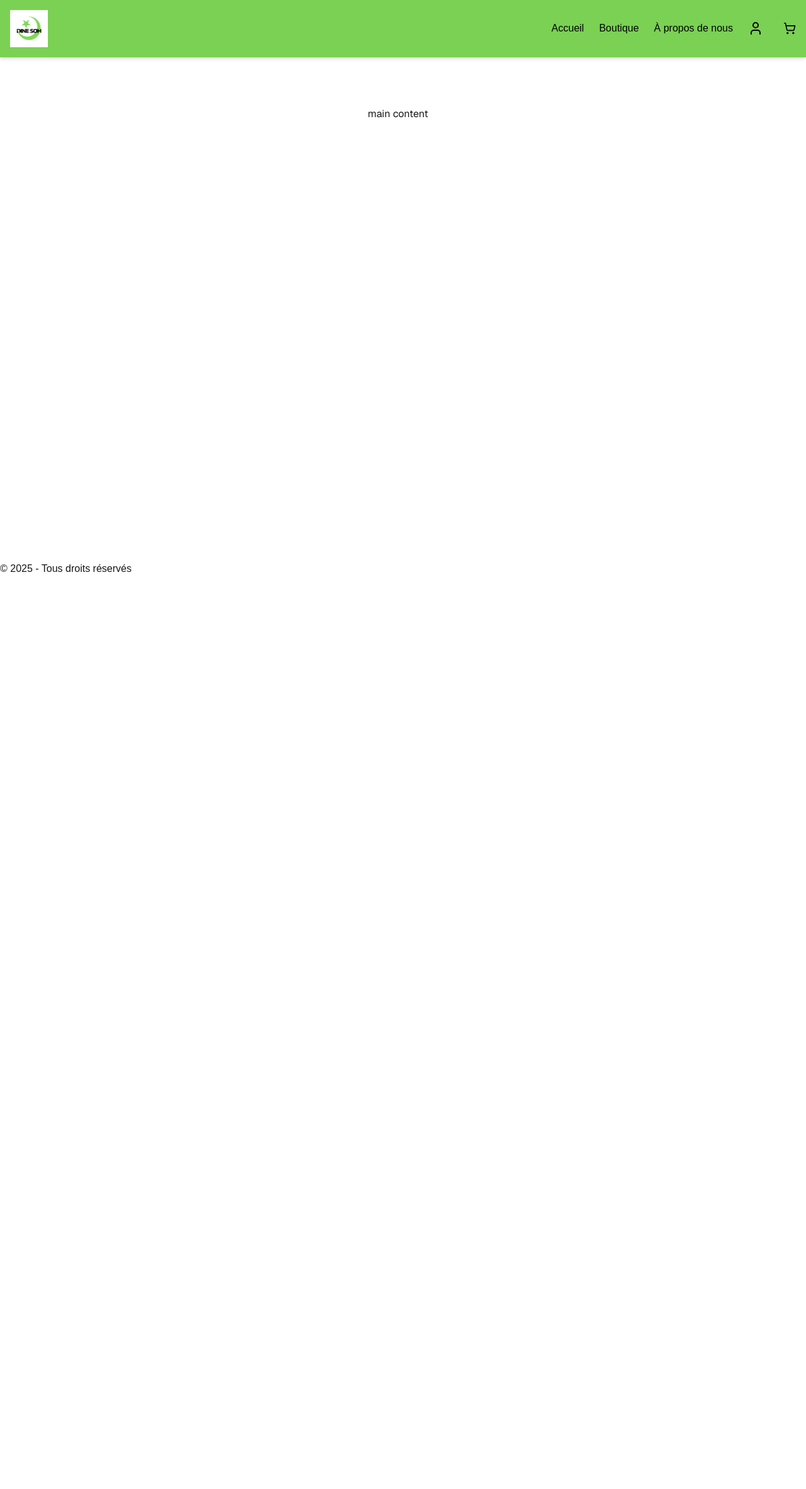
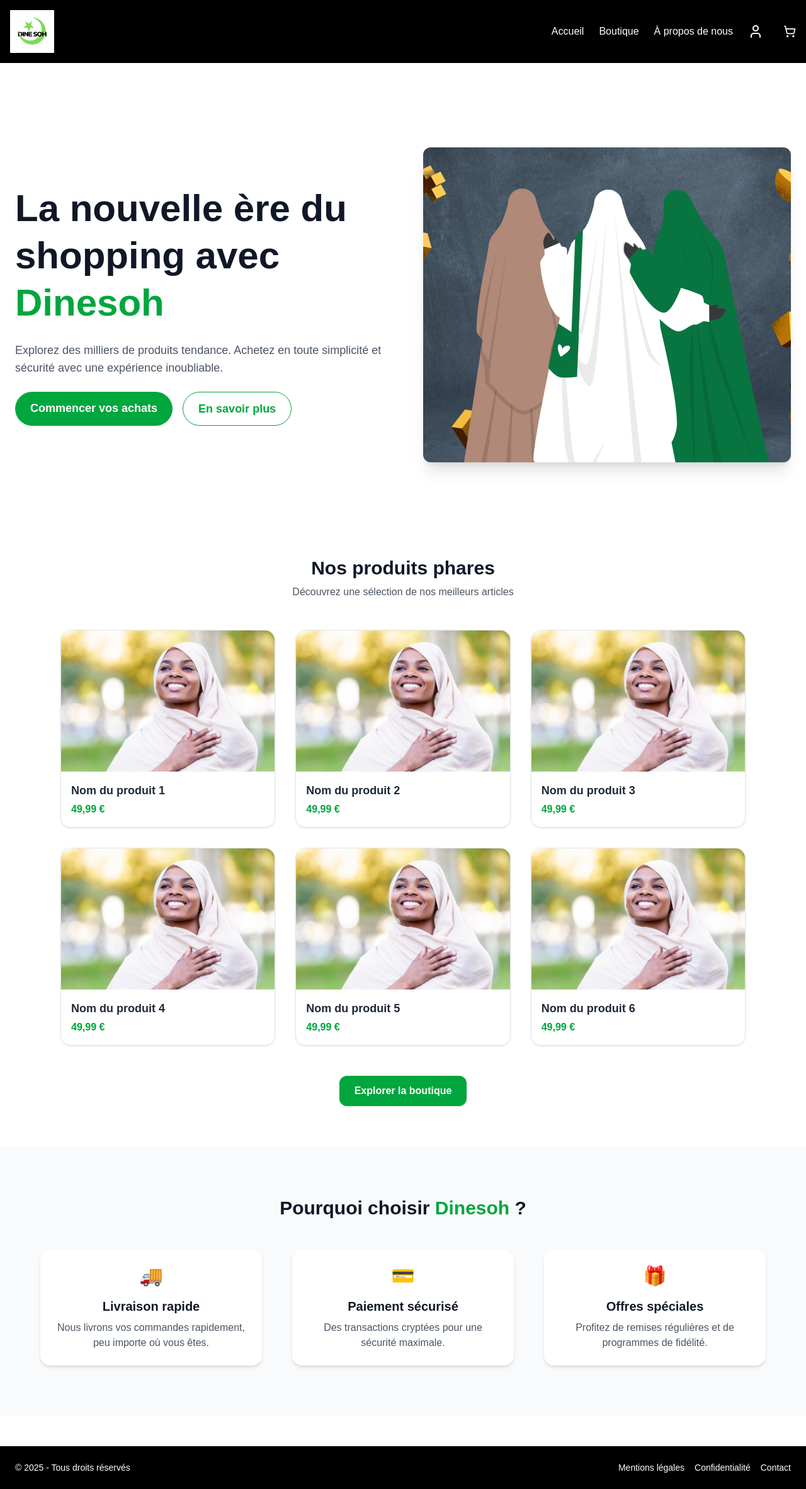
Before and after one commit to Adama55/dinesoh, a Next.js app: page / in a window 1280 px wide. Shown: the whole page at 63% size. Before the commit the page ends 915 px from the top, so only its background shows below. Built offline with nearby package versions, Linux system fonts and the light colour scheme.

Commit message:
add page home and page products

```diff
--- a/src/app/(frontend)/products/page.js
+++ b/src/app/(frontend)/products/page.js
@@ -3,32 +3,47 @@
 
 export default function Products() {
   const [products, setProducts] = useState([]);
+
   useEffect(() => {
-    fetch("/api/table-test")
+    fetch("/api/products")
       .then((res) => res.json())
       .then((data) => setProducts(data))
       .catch((error) => console.error("Erreur de récupération :", error));
   }, []);
 
   return (
-    <div className="grid grid-rows-[20px_1fr_20px] items-center justify-items-center min-h-screen p-8 pb-20 gap-16 sm:p-20 font-[family-name:var(--font-geist-sans)]">
+    <main className="min-h-screen p-8 sm:p-20 bg-gray-50 font-[family-name:var(--font-geist-sans)]">
+      <h1 className="text-4xl font-bold mb-10 text-center text-green-800">
+        Nos produits
+      </h1>
 
-        <div className="flex gap-4 items-center flex-col sm:flex-row">
-         Products pages
-        </div>
-        <div>
-      <h2>Nos produits</h2>
-      <ul>
-        {products.map((product) => (
-          <li key={product.id}>
-            <h2>{product.name}</h2>
-            <p>{product.description}</p>
-            <strong>{product.price} €</strong>
-          </li>
-        ))}
-      </ul>
-    </div>
+      {products.length === 0 ? (
+        <p className="text-center text-gray-500">Aucun produit disponible pour le moment.</p>
+      ) : (
+        <ul className="grid gap-8 sm:grid-cols-2 md:grid-cols-3 lg:grid-cols-4">
+          {products.map(({ id, name, description, price, imgUrl }) => (
+            <li
+              key={id}
+              className="bg-white rounded-lg shadow-md p-6 flex flex-col hover:shadow-xl transition-shadow"
+            >
+              {imgUrl && (
+                <img
+                  src={imgUrl}
+                  alt={name}
+                  className="w-full h-48 object-cover rounded-md mb-4"
+                />
+              )}
+              <h2 className="text-xl font-semibold mb-2 text-green-900">{name}</h2>
+              <p className="text-gray-700 flex-grow">{description}</p>
+              <strong className="mt-4 text-green-700 text-lg">{price} €</strong>
+              <button className="mt-6 bg-green-600 text-white py-2 rounded hover:bg-green-700 transition">
+                Voir le produit
+              </button>
 
-    </div>
+            </li>
+          ))}
+        </ul>
+      )}
+    </main>
   );
 }
--- a/src/app/page.js
+++ b/src/app/page.js
@@ -1,17 +1,112 @@
 import Image from "next/image";
 import logo from "../logo.png"; // Image placée dans "public/"
+import heroImage from "../abaya.png";
+import hijabImage from "../hijab.png";
 
 export default function Home() {
   return (
-    <div className="grid grid-rows-[20px_1fr_20px] items-center justify-items-center min-h-screen p-8 pb-20 gap-16 sm:p-20 font-[family-name:var(--font-geist-sans)]">
-        <div className="flex gap-4 items-center flex-col sm:flex-row">
-         main content
-         <div>
-
-         </div>
+    <main className="bg-white text-gray-900">
+      {/* Hero section */}
+      <section className="relative min-h-[90vh] flex flex-col md:flex-row items-center justify-between max-w-7xl mx-auto px-6 pt-24 pb-12 gap-16">
+        <div className="flex-1 space-y-6">
+          <h1 className="text-5xl sm:text-6xl font-bold leading-tight text-gray-900">
+            La nouvelle ère du shopping avec <span className="text-green-600">Dinesoh</span>
+          </h1>
+          <p className="text-lg text-gray-600">
+            Explorez des milliers de produits tendance. Achetez en toute simplicité et sécurité avec une expérience inoubliable.
+          </p>
+          <div className="flex gap-4">
+            <a href="/shop" className="px-6 py-3 bg-green-600 text-white rounded-full text-lg font-semibold hover:bg-green-700 transition">
+              Commencer vos achats
+            </a>
+            <a href="/about" className="px-6 py-3 border border-green-600 text-green-600 rounded-full text-lg font-semibold hover:bg-green-50 transition">
+              En savoir plus
+            </a>
+          </div>
         </div>
 
+        <div className="flex-1 relative w-full h-[400px] md:h-[500px]">
+          <Image
+            src={heroImage}
+            alt="Image d'accueil"
+            fill
+            className="object-cover rounded-xl shadow-xl"
+            priority
+          />
+        </div>
+      </section>
 
-    </div>
+      { /* section explorer nos produits*/}
+      <section className="w-full max-w-6xl mx-auto py-16 px-4 sm:px-6 lg:px-8">
+        <div className="text-center mb-12">
+          <h2 className="text-3xl font-bold text-gray-900 dark:text-white">
+            Nos produits phares
+          </h2>
+          <p className="mt-2 text-gray-600 dark:text-gray-300">
+            Découvrez une sélection de nos meilleurs articles
+          </p>
+        </div>
+
+        <div className="grid grid-cols-1 sm:grid-cols-2 lg:grid-cols-3 gap-8">
+          {[1, 2, 3, 4, 5, 6].map((item) => (
+            <div
+              key={item}
+              className="border border-gray-200 dark:border-gray-700 rounded-2xl overflow-hidden shadow hover:shadow-lg transition"
+            >
+              <div className="bg-gray-100 dark:bg-gray-800 h-56 w-full relative">
+                <Image
+                  src={hijabImage}
+                  alt={`Produit ${item}`}
+                  className="w-full h-full object-cover"
+                />
+              </div>
+              <div className="p-4 flex flex-col items-start">
+                <h3 className="text-lg font-semibold text-gray-800 dark:text-white">
+                  Nom du produit {item}
+                </h3>
+                <p className="text-green-600 dark:text-green-400 font-bold mt-1">
+                  49,99 €
+                </p>
+              </div>
+            </div>
+          ))}
+        </div>
+
+        <div className="mt-12 text-center">
+          <a
+            href="/boutique"
+            className="inline-block bg-green-600 hover:bg-green-700 text-white font-semibold py-3 px-6 rounded-xl shadow"
+          >
+            Explorer la boutique
+          </a>
+        </div>
+      </section>
+
+
+
+      {/* Features section */}
+      <section className="bg-gray-50 py-20 px-6">
+        <div className="max-w-6xl mx-auto text-center">
+          <h2 className="text-3xl font-bold mb-12">Pourquoi choisir <span className="text-green-600">Dinesoh</span> ?</h2>
+          <div className="grid grid-cols-1 sm:grid-cols-2 md:grid-cols-3 gap-12">
+            <div className="bg-white p-6 rounded-2xl shadow-md hover:shadow-lg transition">
+              <div className="text-green-600 text-3xl mb-4">🚚</div>
+              <h3 className="text-xl font-semibold mb-2">Livraison rapide</h3>
+              <p className="text-gray-600">Nous livrons vos commandes rapidement, peu importe où vous êtes.</p>
+            </div>
+            <div className="bg-white p-6 rounded-2xl shadow-md hover:shadow-lg transition">
+              <div className="text-green-600 text-3xl mb-4">💳</div>
+              <h3 className="text-xl font-semibold mb-2">Paiement sécurisé</h3>
+              <p className="text-gray-600">Des transactions cryptées pour une sécurité maximale.</p>
+            </div>
+            <div className="bg-white p-6 rounded-2xl shadow-md hover:shadow-lg transition">
+              <div className="text-green-600 text-3xl mb-4">🎁</div>
+              <h3 className="text-xl font-semibold mb-2">Offres spéciales</h3>
+              <p className="text-gray-600">Profitez de remises régulières et de programmes de fidélité.</p>
+            </div>
+          </div>
+        </div>
+      </section>
+    </main>
   );
 }
--- a/src/app/products/page.js
+++ /dev/null
@@ -1,34 +0,0 @@
-"use client";
-import { useEffect, useState } from "react";
-
-export default function Products() {
-  const [products, setProducts] = useState([]);
-  useEffect(() => {
-    fetch("/api/table-test")
-      .then((res) => res.json())
-      .then((data) => setProducts(data))
-      .catch((error) => console.error("Erreur de récupération :", error));
-  }, []);
-
-  return (
-    <div className="grid grid-rows-[20px_1fr_20px] items-center justify-items-center min-h-screen p-8 pb-20 gap-16 sm:p-20 font-[family-name:var(--font-geist-sans)]">
-
-        <div className="flex gap-4 items-center flex-col sm:flex-row">
-         Products pages
-        </div>
-        <div>
-      <h2>Nos produits</h2>
-      <ul>
-        {products.map((product) => (
-          <li key={product.id}>
-            <h2>{product.name}</h2>
-            <p>{product.description}</p>
-            <strong>{product.price} €</strong>
-          </li>
-        ))}
-      </ul>
-    </div>
-
-    </div>
-  );
-}
--- a/src/components/Footer.js
+++ b/src/components/Footer.js
@@ -1,7 +1,14 @@
 export default function Footer() {
-    return (
-      <footer>
-        <p>© 2025 - Tous droits réservés</p>
-      </footer>
-    );
-  }
+  return (
+    <footer className="bg-black text-white py-6 mt-12">
+      <div className="max-w-7xl mx-auto px-6 flex flex-col sm:flex-row justify-between items-center text-sm">
+        <p className="mb-2 sm:mb-0">© 2025 - Tous droits réservés</p>
+        <div className="flex space-x-4">
+          <a href="/mentions-legales" className="hover:text-green-500 transition-colors">Mentions légales</a>
+          <a href="/confidentialite" className="hover:text-green-500 transition-colors">Confidentialité</a>
+          <a href="/contact" className="hover:text-green-500 transition-colors">Contact</a>
+        </div>
+      </div>
+    </footer>
+  );
+}
--- a/src/components/Header.js
+++ b/src/components/Header.js
@@ -4,24 +4,26 @@
 import Image from "next/image";
 import logo from "../logo-bw.png";
 
+
+
 export default function Header() {
   const [isOpen, setIsOpen] = useState(false);
 
   return (
-    <header className="bg-[#7AD154] text-black p-4 shadow-md">
+    <header className="bg-black text-white p-4 shadow-md">
       <div className="container mx-auto flex justify-between items-center">
         {/* Logo */}
         <h1 className="text-2xl font-bold">
-          <Image src={logo} alt="Mon logo" width={60} height={60} />
+          <Image src={logo} alt="Mon logo" width={70} height={70} />
 
           </h1>
 
         {/* Menu Desktop (toujours visible) */}
         <nav className="hidden md:flex space-x-6">
-          <a href="/" className="hover:underline">Accueil</a>
-          <a href="/boutique" className="hover:underline">Boutique</a>
-          <a href="/about" className="hover:underline">À propos de nous</a>
-          <a href="/profil" className="hover:underline flex items-center">
+          <a href="/" className="hover:underline hover:text-green-300 active:text-green-500 active:underline">Accueil</a>
+          <a href="/products" className="hover:underline hover:text-green-300 active:text-green-500 active:underline">Boutique</a>
+          <a href="/about" className="hover:underline hover:text-green-300 active:text-green-500 active:underline">À propos de nous</a>
+          <a href="/profil" className="hover:underline hover:text-green-300 active:text-green-500 active:underline">
             <User className="w-6 h-6" />
           </a>
           <a href="/panier" className="hover:underline flex items-center">
@@ -40,7 +42,7 @@
 
       {/* Menu Mobile (affichage conditionnel) */}
       {isOpen && (
-        <nav className="md:hidden flex flex-col items-center bg-yellow-700 py-4 space-y-2">
+        <nav className="md:hidden flex flex-col items-center bg-black py-4 space-y-2">
           <a href="/" className="hover:underline">Accueil</a>
           <a href="/boutique" className="hover:underline">Boutique</a>
           <a href="/about" className="hover:underline">À propos de nous</a>
```
Also changed, not shown: src/abaya.png (added), src/hijab.png (added).
